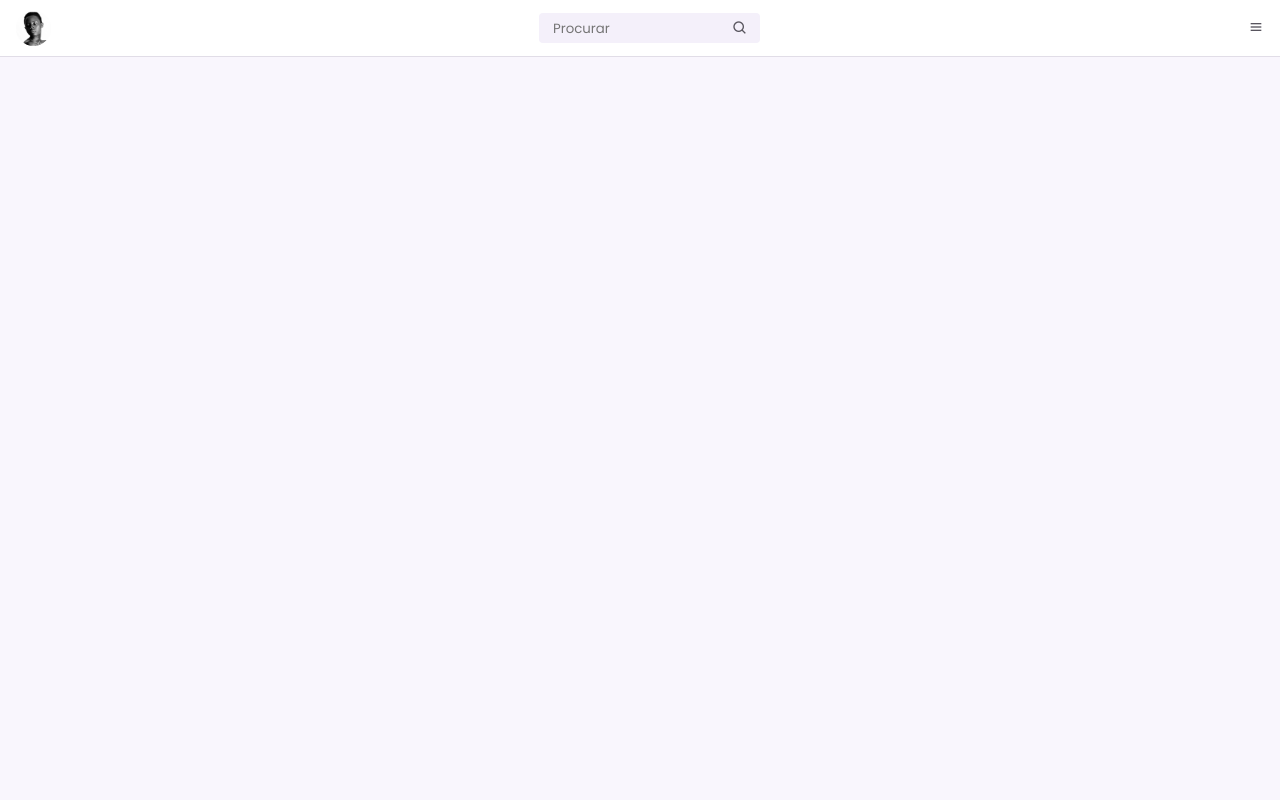
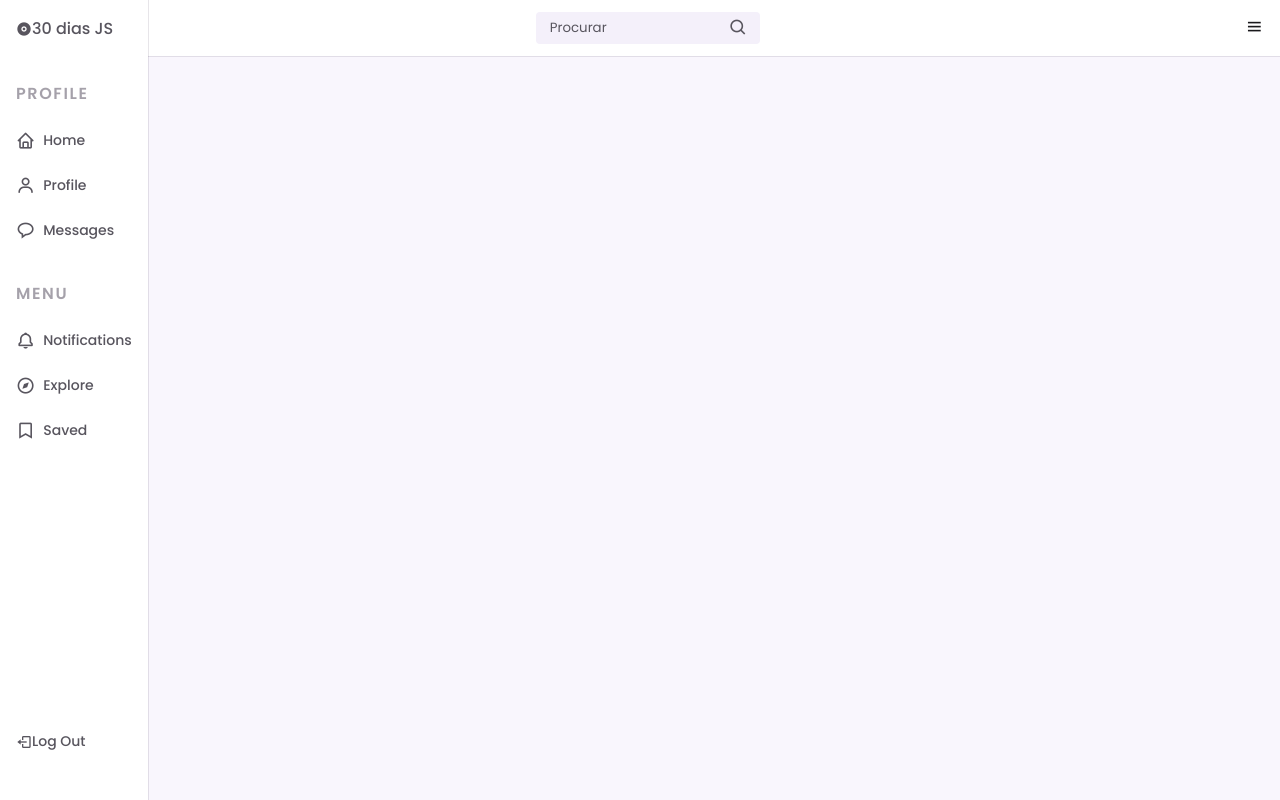
Before and after one commit to cassiamaria/desafio-30projetos-js, a plain HTML site: page sidebar/index.html in a window 1280 px wide. Drawn offline with nearby package versions, Linux system fonts and the light colour scheme.

Commit message:
navbar style

```diff
--- a/sidebar/assets/css/style.css
+++ b/sidebar/assets/css/style.css
@@ -98,4 +98,90 @@ img {
 
 .header-input::placeholder {
     font-family: 'Poppins', sans-serif;
+    color: var(--text-color);
 }
+
+.header-icon,
+.header-toggle {
+    font-size: 1.2rem;
+}
+
+.header-toggle {
+    color: var(--title-color);
+    cursor: pointer;
+}
+
+.nav {
+    position: fixed;
+    top: 0;
+    left: 0;
+    height: 100vh;
+    padding: 1rem 1rem 3rem;
+    background-color: var(--container-color);
+    box-shadow: 1px 0 0 rgba(22, 8, 43, .1);
+    z-index: 100;
+    transition: .4s;
+}
+
+.nav-container {
+    height: 100%;
+    display: flex;
+    flex-direction: column;
+    justify-content: space-between;
+    overflow: auto;
+    scrollbar-width: none;
+}
+
+.nav::-webkit-scrollbar {
+    display: none;
+}
+
+.nav-logo {
+    font-weight: 500;  /*olhar font-semi-bold*/
+    margin-bottom: 2.5rem;
+}
+
+.nav-list,
+.nav-items {
+    display: grid;
+}
+
+.nav-list {
+    row-gap: 2.5rem;
+}
+
+.nav-items {
+    row-gap: 1.5rem;
+}
+
+.nav-subtitle {
+    font-size: var(--normal-font-size);
+    text-transform: uppercase;
+    letter-spacing: .1rem;
+    color: var(--text-color-light)
+}
+
+.nav-link {
+    display: flex;
+    align-items: center;
+    color: var(--text-color);
+}
+
+.nav-link:hover {
+    color: var(--first-color)
+}
+
+.nav-icon {
+    font-size: 1.2rem;
+    margin-right: .5rem;
+}
+
+.nav-name {
+    font-size: var(--small-font-size);
+    font-weight: 500;
+    white-space: nowrap;
+}
+
+.nav-logout {
+    margin-top: 5rem;
+}
--- a/sidebar/index.html
+++ b/sidebar/index.html
@@ -12,21 +12,67 @@
     <header class="header">
         <div class="header-container">
             <img src="assets/img/img.jpg" alt="Perfil" class="header-img">
-
             <a href="#" class="header-logo">30 dias JS</a>
-
             <div class="header-search">
                 <input type="search" placeholder="Procurar" name="" id="" class="header-input">
                 <i class='bx bx-search header-icon'></i>
             </div>
-
             <div class="header-toggle">
                 <i class='bx bx-menu' id="header-toggle"></i>
             </div>
-
         </div>
     </header>
-    <div class="nav" id="navbar"></div>
+
+    <div class="nav" id="navbar">
+        <nav class="nav-container">
+            <div>
+                <a href="#" class="nav-link nav-logo">
+                    <i class='bx bxs-disc'></i>
+                    <span>30 dias JS</span>
+                </a>
+                <div class="nav-list">
+
+                    <div class="nav-items">
+                        <h3 class="nav-subtitle">Profile</h3>
+                        <a href="#" class="nav-link">
+                            <i class='bx bx-home nav-icon'></i>
+                            <span class="nav-name">Home</span>
+                        </a>
+                        <a href="#" class="nav-link">
+                            <i class='bx bx-user nav-icon'></i>
+                            <span class="nav-name">Profile</span>
+                        </a>
+                        <a href="#" class="nav-link">
+                            <i class='bx bx-message-rounded nav-icon'></i>
+                            <span class="nav-name">Messages</span>
+                        </a>
+                    </div>
+
+                    <div class="nav-items">
+                        <h3 class="nav-subtitle">Menu</h3>
+                        <a href="#" class="nav-link">
+                            <i class='bx bx-bell nav-icon'></i>
+                            <span class="nav-name">Notifications</span>
+                        </a>
+                        <a href="#" class="nav-link">
+                            <i class='bx bx-compass nav-icon'></i>
+                            <span class="nav-name">Explore</span>
+                        </a>
+                        <a href="#" class="nav-link">
+                            <i class='bx bx-bookmark nav-icon'></i>
+                            <span class="nav-name">Saved</span>
+                        </a>
+                    </div>
+
+                </div>
+            </div>
+            <a href="#" class="nav-link nav-logout">
+                <i class='bx bx-log-out'></i>
+                <span class="nav-name">Log Out</span>
+            </a>
+        </nav>
+    </div>
+
     <script src="assets/js/script.js"></script>
 </body>
 </html>
```
